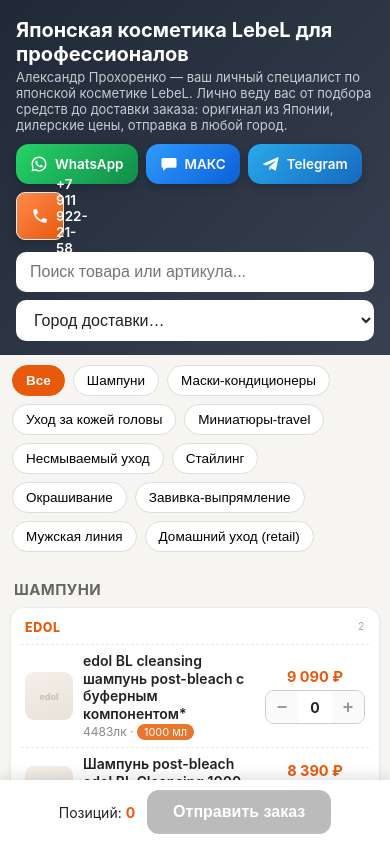
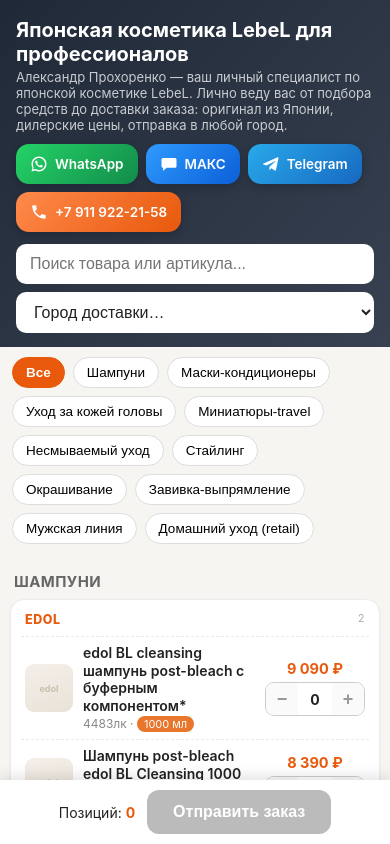
Before and after one commit to lebelbeauty/lebel, a plain HTML site: page index.html in a window 390 px wide. Shown: the top 844 px of the page. Drawn offline with Linux system fonts and the light colour scheme; no server answers.

Commit message:
fix phone button class collision with .ph

```diff
--- a/index.html
+++ b/index.html
@@ -18,7 +18,7 @@
 .cbtn.wa{background:linear-gradient(135deg,#25d366,#128c4b)}
 .cbtn.max{background:linear-gradient(135deg,#2f9bff,#0b5fd6)}
 .cbtn.tg{background:linear-gradient(135deg,#29a9eb,#1769c0)}
-.cbtn.ph{background:linear-gradient(135deg,#ff8a4c,#e8590c)}
+.cbtn.pho{background:linear-gradient(135deg,#ff8a4c,#e8590c)}
 #search{margin-top:12px;width:100%;padding:11px 14px;border:none;border-radius:10px;font-size:16px}
 #city{margin-top:8px;width:100%;padding:11px 14px;border:none;border-radius:10px;font-size:16px;background:#fff;color:#222}
 #chips{display:flex;flex-wrap:wrap;gap:8px;padding:10px 12px;position:sticky;top:0;background:#f7f5f2;z-index:5}
@@ -68,7 +68,7 @@
 <a class="cbtn wa" href="https://wa.me/79119222158" target="_blank" rel="noopener"><svg viewBox="0 0 24 24"><path d="M12 2C6.48 2 2 6.48 2 12c0 1.77.46 3.45 1.27 4.91L2 22l5.25-1.38A9.94 9.94 0 0 0 12 22c5.52 0 10-4.48 10-10S17.52 2 12 2zm0 18c-1.6 0-3.15-.42-4.52-1.21l-.32-.19-3.13.82.83-3.06-.21-.33A7.94 7.94 0 0 1 4 12c0-4.41 3.59-8 8-8s8 3.59 8 8-3.59 8-8 8zm4.36-6.06c-.24-.12-1.41-.7-1.63-.78-.22-.08-.38-.12-.54.12-.16.24-.62.78-.76.94-.14.16-.28.18-.52.06-.24-.12-1.01-.37-1.92-1.18-.71-.63-1.19-1.41-1.33-1.65-.14-.24-.01-.37.11-.49.11-.11.24-.28.36-.42.12-.14.16-.24.24-.4.08-.16.04-.3-.02-.42-.06-.12-.54-1.3-.74-1.78-.2-.47-.4-.4-.54-.41l-.46-.01c-.16 0-.42.06-.64.3-.22.24-.84.82-.84 2 0 1.18.86 2.32.98 2.48.12.16 1.7 2.6 4.12 3.64.58.25 1.03.4 1.38.51.58.18 1.11.16 1.53.1.47-.07 1.41-.58 1.61-1.14.2-.56.2-1.04.14-1.14-.06-.1-.22-.16-.46-.28z"/></svg> WhatsApp</a>
 <a class="cbtn max" href="https://max.ru" target="_blank" rel="noopener"><svg viewBox="0 0 24 24"><path d="M4 4h16a2 2 0 0 1 2 2v9a2 2 0 0 1-2 2H9l-5 4v-4H4a2 2 0 0 1-2-2V6a2 2 0 0 1 2-2z"/></svg> МАКС</a>
 <a class="cbtn tg" href="https://t.me/kupi_project" target="_blank" rel="noopener"><svg viewBox="0 0 24 24"><path d="M21.9 4.3 18.6 20c-.2.9-.8 1.1-1.6.7l-4.4-3.2-2.1 2c-.2.2-.4.4-.8.4l.3-4.4 8-7.2c.3-.3-.1-.4-.4-.2L6.1 14 1.9 12.6c-.8-.2-.8-.8.2-1.2L20.9 3.1c.7-.3 1.3.2 1 1.2z"/></svg> Telegram</a>
-<a class="cbtn ph" href="tel:+79119222158"><svg viewBox="0 0 24 24"><path d="M6.6 10.8c1.4 2.8 3.8 5.2 6.6 6.6l2.2-2.2c.3-.3.7-.4 1-.2 1.1.4 2.3.6 3.6.6.6 0 1 .4 1 1V20c0 .6-.4 1-1 1C10.6 21 3 13.4 3 4c0-.6.4-1 1-1h3.4c.6 0 1 .4 1 1 0 1.3.2 2.5.6 3.6.1.4 0 .8-.3 1z"/></svg> +7 911 922-21-58</a>
+<a class="cbtn pho" href="tel:+79119222158"><svg viewBox="0 0 24 24"><path d="M6.6 10.8c1.4 2.8 3.8 5.2 6.6 6.6l2.2-2.2c.3-.3.7-.4 1-.2 1.1.4 2.3.6 3.6.6.6 0 1 .4 1 1V20c0 .6-.4 1-1 1C10.6 21 3 13.4 3 4c0-.6.4-1 1-1h3.4c.6 0 1 .4 1 1 0 1.3.2 2.5.6 3.6.1.4 0 .8-.3 1z"/></svg> +7 911 922-21-58</a>
 </div>
 <input id="search" type="search" placeholder="Поиск товара или артикула...">
 <select id="city" aria-label="Город доставки"><option value="">Город доставки…</option></select>
```
